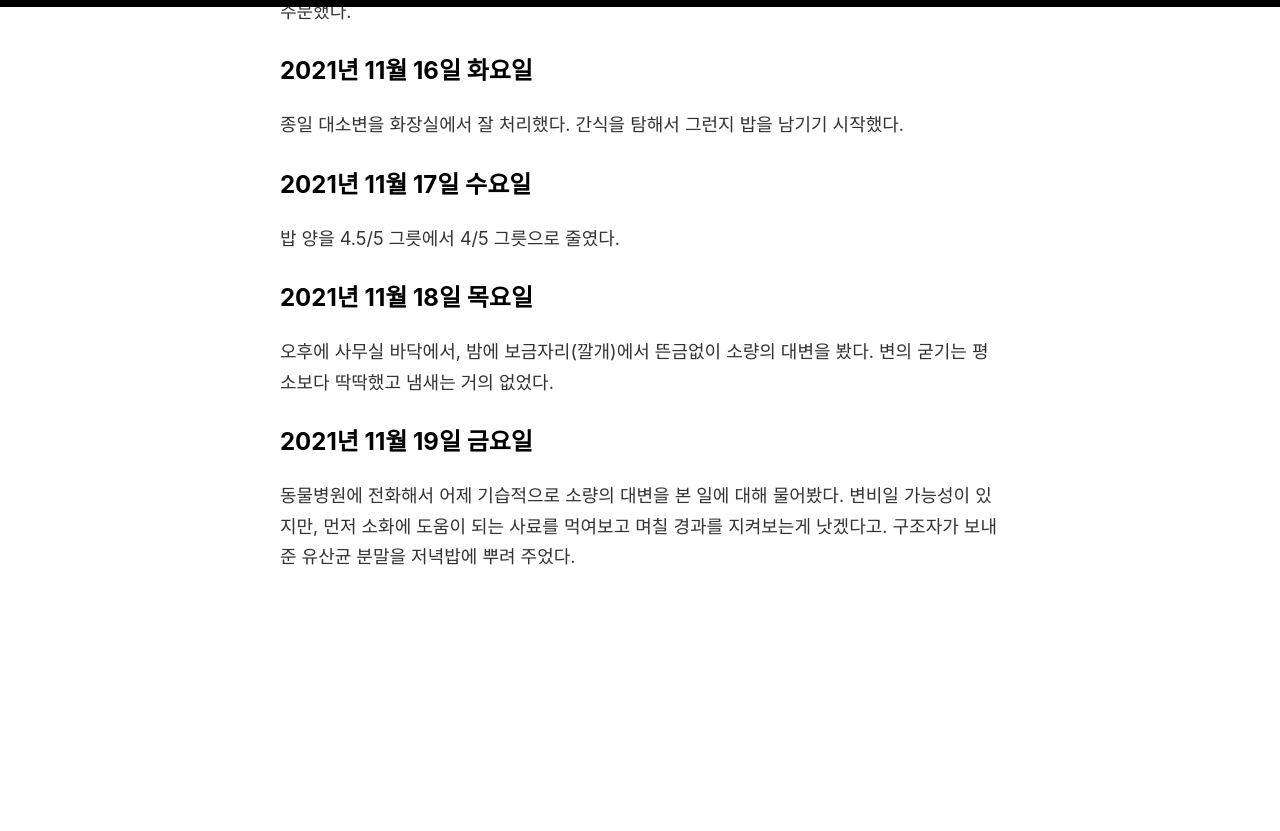
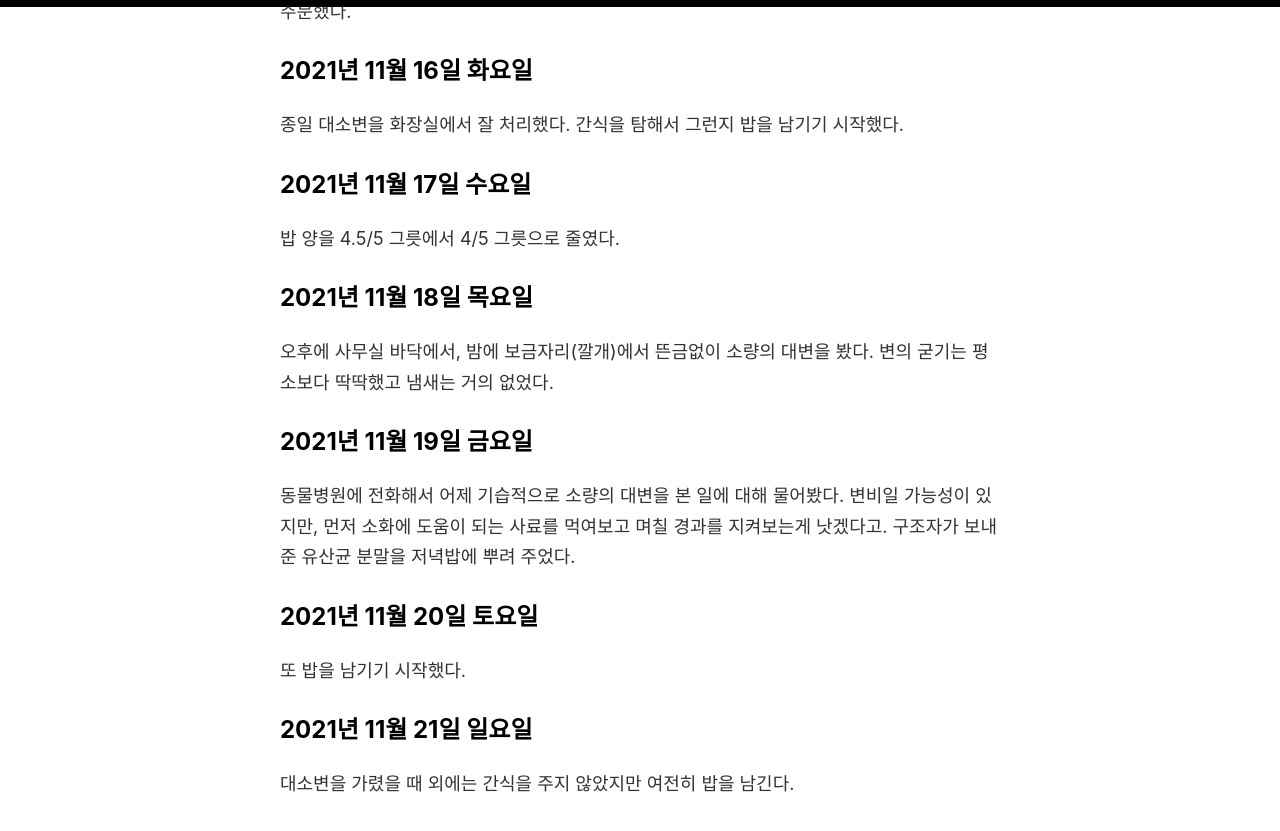
Before and after one commit to oxmhpark/www.exonomicon.net, a Jekyll site: the page built from _posts/2021-10-31-caring-note-of-aeng-doo.md, in a window 1280 px wide and 900 px high, scrolled down 2853 px. Shown: the top 831 px of the window. Built offline with Jekyll 4.4.1, drawn with Linux system fonts in a browser that asks for light colours; comment, search, counter and statistics services are not loaded; before the commit the page ends 3526 px from its top, so only the background shows below that.

Commit message:
Update 2021-10-31-caring-note-of-aeng-doo.md

```diff
--- a/_posts/2021-10-31-caring-note-of-aeng-doo.md
+++ b/_posts/2021-10-31-caring-note-of-aeng-doo.md
@@ -63,3 +63,9 @@ published: true
 
 ## 2021년 11월 19일 금요일
 동물병원에 전화해서 어제 기습적으로 소량의 대변을 본 일에 대해 물어봤다. 변비일 가능성이 있지만, 먼저 소화에 도움이 되는 사료를 먹여보고 며칠 경과를 지켜보는게 낫겠다고. 구조자가 보내준 유산균 분말을 저녁밥에 뿌려 주었다.
+
+## 2021년 11월 20일 토요일
+또 밥을 남기기 시작했다.
+
+## 2021년 11월 21일 일요일
+대소변을 가렸을 때 외에는 간식을 주지 않았지만 여전히 밥을 남긴다.
```
